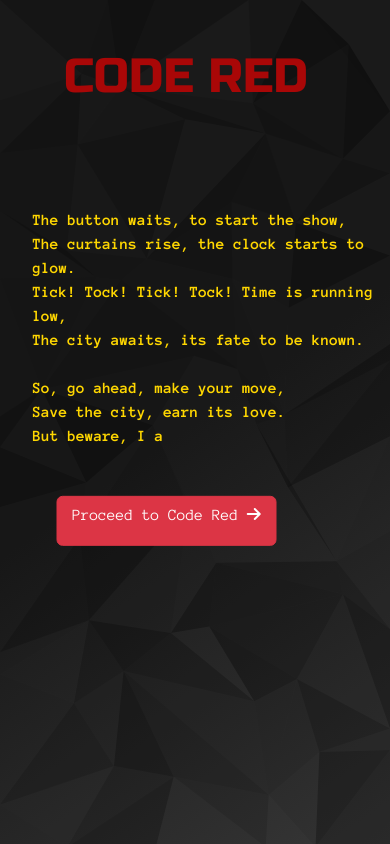
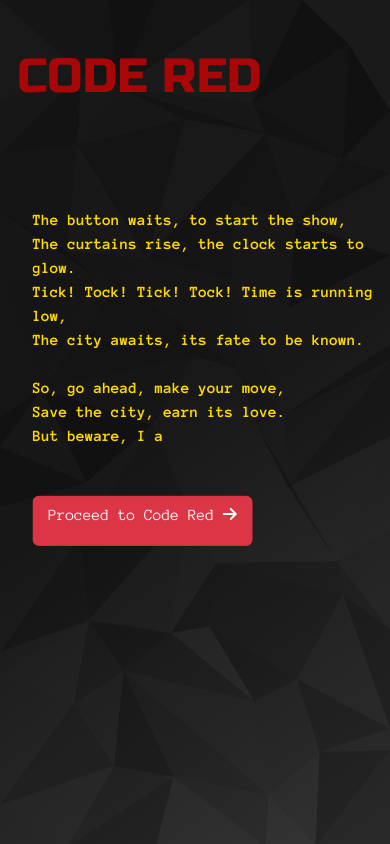
Before and after one commit to Hitstar53/Code-Red-Pre-Event, a Django app: template templates/last.html in a window 390 px wide. Run offline with Django 4.2, Linux system fonts and the light colour scheme; the template is opened without the code that fills it, so the values that code supplies are empty; some libraries are stand-ins or nearby versions.

Commit message:
final push

```diff
--- a/static/css/last.css
+++ b/static/css/last.css
@@ -92,7 +92,7 @@ body {
 	/* move everything to the left */
 	.title {
 		margin-top: 3rem;
-		margin-left: 4rem;
+		margin-left: 1.1rem;
 	}
 	.text-wrapper1{
 		margin-left: 10rem;
--- a/static/css/prelevel_0.css
+++ b/static/css/prelevel_0.css
@@ -141,6 +141,6 @@
 	.start-button{
     height: auto;
     width: 15rem;
-		margin-left: -6.7rem;
+		margin-left: -8.2rem;
 	}
   }
--- a/static/css/prelevel_2.css
+++ b/static/css/prelevel_2.css
@@ -106,7 +106,7 @@
 
     }
     .title{
-		margin-left: 1.5rem;
+		margin-left: 3.3rem;
 
 	}
   }
--- a/static/js/last.js
+++ b/static/js/last.js
@@ -20,7 +20,7 @@ if (window.innerWidth < 768) {
   btn.style.height = '50px';
   btn.style.width = '220px';
   btn.style.marginTop = '2rem';
-  btn.style.marginLeft = '1.5rem';
+  btn.style.marginLeft = '-0rem';
 }
 else {
 btn.style.display = 'none';
--- a/templates/level_2.html
+++ b/templates/level_2.html
@@ -49,11 +49,11 @@
   <div class="modal-dialog">
     <div class="modal-content">
       <div class="modal-header">
-        <h1 class="modal-title fs-5" id="staticBackdropLabel">Alert!</h1>
+        <h1 class="modal-title fs-5" id="staticBackdropLabel">INCORRECT!!</h1>
         <button type="button" class="btn-close" data-bs-dismiss="modal" aria-label="Close"></button>
       </div>
       <div class="modal-body">
-
+        You will get new N and D on pressing try again !
       </div>
       <div class="modal-footer">
         <button type="button" class="btn btn-danger" data-bs-dismiss="modal" name="submit2">Try Again</button>
```
Also changed, not shown: db.sqlite3.
